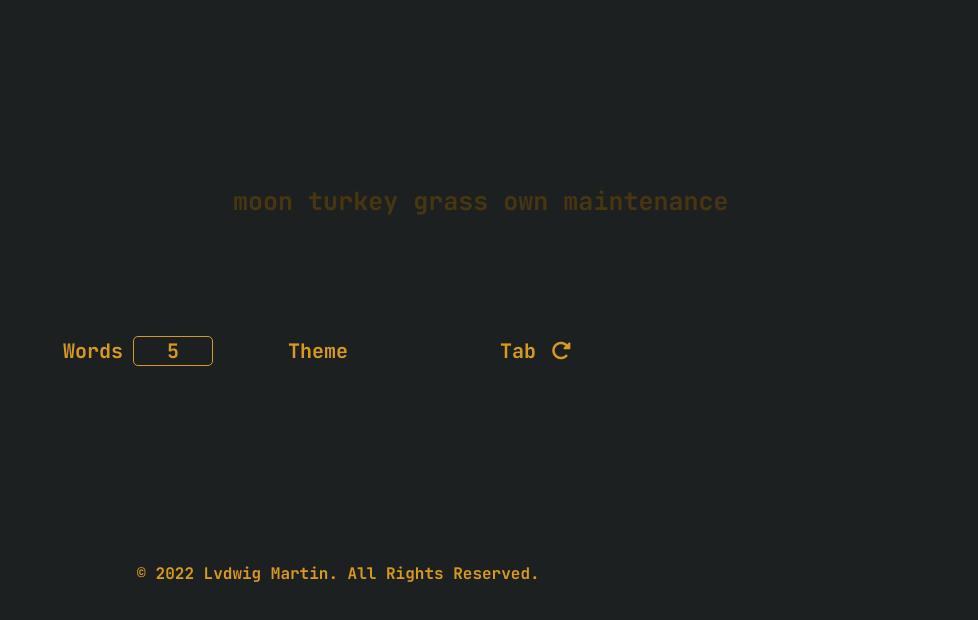
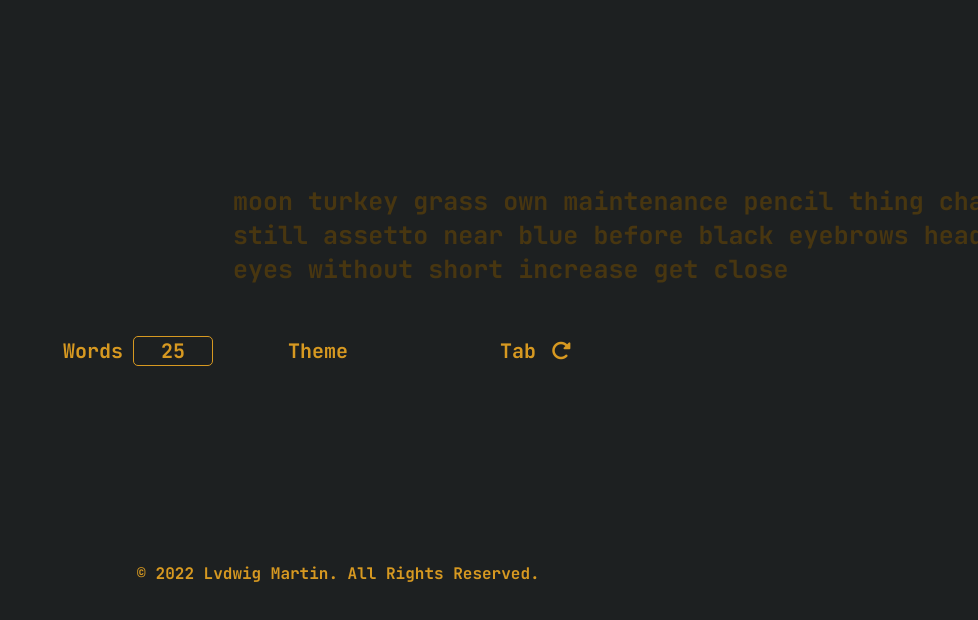
Before and after one commit to Lvdwig/TiTyping, a plain HTML site: page index.html in a window 1280 px wide. Shown: the part 216-836 px from the top of the page, without its empty margins (302-1280 px from the left). Drawn offline with Linux system fonts and the light colour scheme; some icons are missing.

Commit message:
Default words change to 25

```diff
--- a/css/styles.css
+++ b/css/styles.css
@@ -1,3 +1,6 @@
+/* Import for the font */
+@import url('https://fonts.googleapis.com/css2?family=JetBrains+Mono:wght@700&display=swap');
+
 * {
   box-sizing: border-box;
 }
--- a/index.html
+++ b/index.html
@@ -4,10 +4,6 @@
     <meta charset="UTF-8">
     <meta http-equiv="X-UA-Compatible" content="IE=edge">
     <meta name="viewport" content="width=device-width, initial-scale=1.0">
-    <!--JetBrains Mono Bold Font-->
-    <link rel="preconnect" href="https://fonts.googleapis.com">
-    <link rel="preconnect" href="https://fonts.gstatic.com" crossorigin>
-    <link href="https://fonts.googleapis.com/css2?family=JetBrains+Mono:wght@700&display=swap" rel="stylesheet">
     <!--Font Awesome-->
     <link rel="stylesheet" href="https://cdnjs.cloudflare.com/ajax/libs/font-awesome/4.7.0/css/font-awesome.min.css">
     <script src="https://kit.fontawesome.com/cf865644dd.js" crossorigin="anonymous"></script>
@@ -25,7 +21,7 @@
   <div id="bottom-options">
     <div id="amountWords">
       <p id="amountWordsT">Words</p>
-      <input id="amountWordsV" type="number" value="5" min="1" max="50"></input>
+      <input id="amountWordsV" type="number" value="25" min="1" max="50"></input>
     </div>
     <div id="theme">
       <p id="themeT">Theme</p>
--- a/js/main.js
+++ b/js/main.js
@@ -66,15 +66,14 @@ function getRandomWords(limitWords) {
     // we call the function to pick a Word
     pickWords()
 
-    //console.log(wordPicked)
-    for (var cw = 0; cw < allWords.length; cw++) {
-      if (wordPicked == allWords[cw] ) {
-        wordPicked = ""
-        wordPicked = pickWords()
-      } else {
-        allWords.push(wordPicked)
-      }
+    if (allWords.includes(wordPicked)) {
+      pickWords()
+      console.log("the word is in the array " + wordPicked)
+    } else {
+      allWords.push(wordPicked)
+      console.log(allWords)
     }
+
     if (i < limitWords){
       wordPicked += " "
     }
@@ -100,6 +99,7 @@ function getRandomWords(limitWords) {
 }
 
 // function to pick a words from the array
+//
 function pickWords() {
   // Generate Random number
   var random = Math.floor(Math.random() * randomWords.length)
@@ -160,6 +160,7 @@ wordsTyped.addEventListener("keydown", function(event) {
     charTotype = ""
     wordstoType.innerHTML = ""
     wordsTyped.innerHTML = ""
+    allWords.length = 0
     getRandomWords(document.getElementById('amountWordsV').value)
     organizingWords()
     mustEnter = true
```
